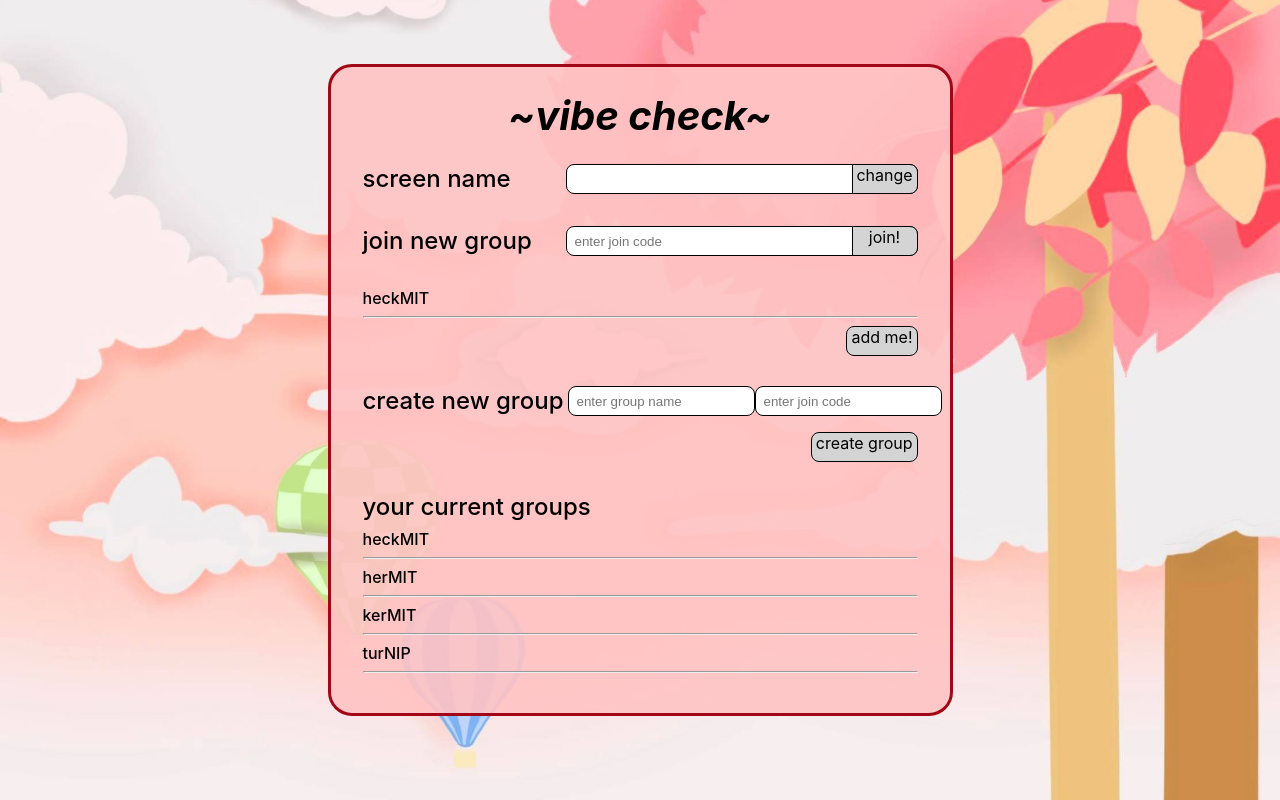
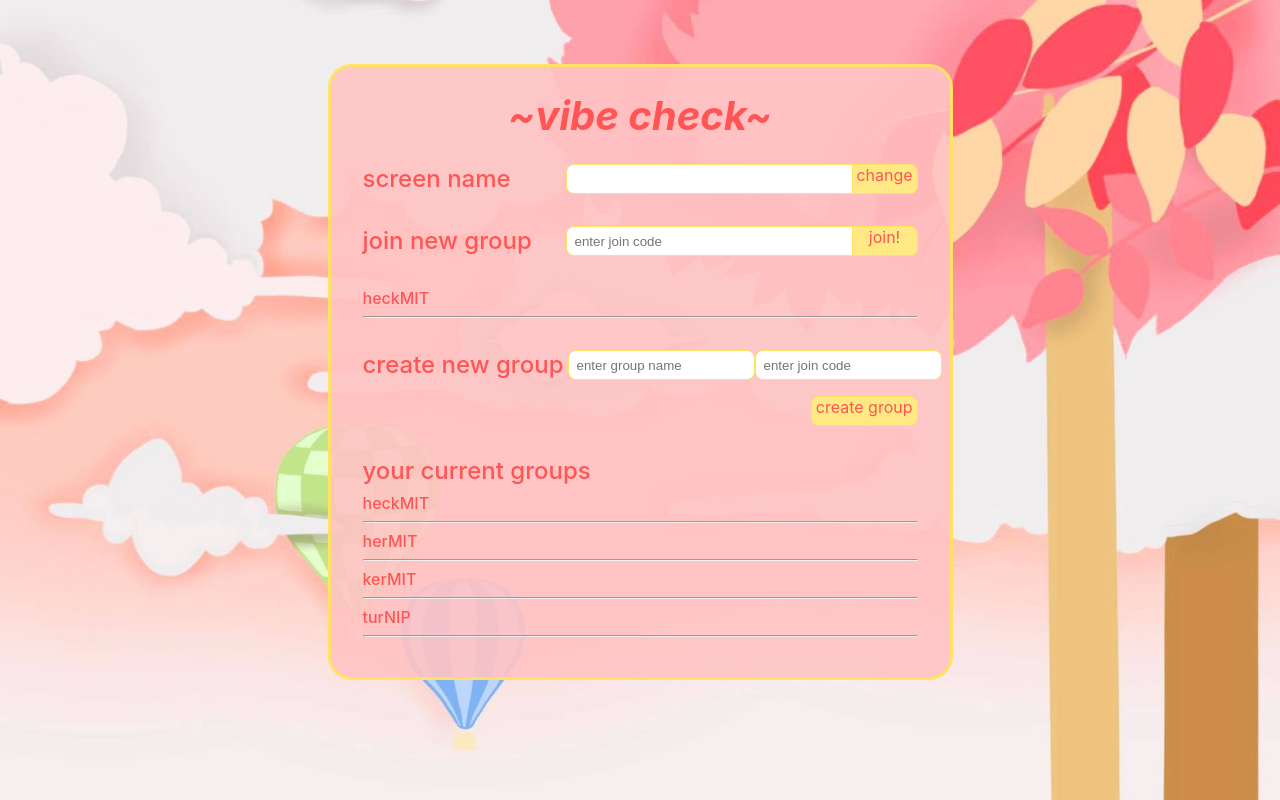
Before and after one commit to cindy-x-wang/vibecheck, a React (Create React App) app in the folder settings-tab/: page / in a window 1280 px wide. Built offline with nearby package versions, Linux system fonts and the light colour scheme.

Commit message:
cleaned up code + css

```diff
--- a/settings-tab/src/App.css
+++ b/settings-tab/src/App.css
@@ -4,6 +4,10 @@ body {
   background-size: cover;
   background-position: center;
   background-repeat: no-repeat;
+}
+
+div {
+  color: rgb(255, 85, 85);
 }
 
 .App-container {
@@ -13,7 +17,7 @@ body {
 }
 
 .App-vibeBox {
-  border: 3px solid rgb(162, 7, 23);
+  border: 3px solid rgb(255, 226, 99);
   border-radius: 24px;
   background-color: rgba(255, 196, 196, 0.9);
 
@@ -51,7 +55,8 @@ body {
 
 input {
   border-radius: 8px;
-  border: 1px solid black;
+  border: 1px solid rgb(255, 226, 99);
+  ;
   height: 28px;
   padding: 0;
   padding-left: 8px;
@@ -75,16 +80,16 @@ input:focus {
   top: 0;
   right: 0;
 
-  border: 1px solid black;
+  border: 1px solid rgb(255, 226, 99);
   height: 28px;
   width: 64px;
 
-  background-color: #d4d4d4;
+  background-color: rgb(255, 233, 133);
   border-radius: 0px 8px 8px 0px;
 }
 
 .App-nameSubmit:hover {
-  background-color: #cacaca;
+  background-color: rgb(255, 226, 99);
 }
 
 .App-displayGroups{
@@ -120,16 +125,16 @@ input:focus {
   padding: 0px 4px;
   border-radius: 8px;
   height: 28px;
-  background-color: #d4d4d4;
+  background-color: rgb(255, 233, 133);
 
 
   position: absolute;
   right: 0;
-  border: 1px solid black;
+  border: 1px solid  rgb(255, 226, 99);
 }
 
 .App-button:hover {
-  background-color: #cacaca;
+  background-color:  rgb(255, 226, 99);
 }
 /*
 .group-div {
--- a/settings-tab/src/App.js
+++ b/settings-tab/src/App.js
@@ -107,7 +107,6 @@ class App extends React.Component {
           <Group groupMembers={groupMembers} groupName={groupName} first={first}/>
           <div
             className='App-group-leave'
-            // onClick={}
           >
           </div>
         </div>
@@ -144,18 +143,12 @@ class App extends React.Component {
                   onChange={this.joinCodeChange}
                   placeholder='enter join code'
                 />
-                <div className='App-nameSubmit'> join! </div>
+                <div className='App-nameSubmit' onClick={this.joinGroup}> join! </div>
              </div>
             </div>
 
 
             <Group groupMembers={this.state.groupMembers} groupName={this.state.groupName} first={true}/>
-
-
-            <div className='App-buttonContainer'>
-              <div className='App-button' onClick={this.joinGroup}> add me! </div>
-            </div>
-
 
             <div className='App-fieldContainer' style={{marginTop: 32, marginBottom: 16}}>
               <div className='App-fields'> create new group </div>
@@ -180,14 +173,7 @@ class App extends React.Component {
             <div className='App-displayGroups'>
               <div className='App-fields App-group'> your current groups </div>
               {groups}
-              {/* {Object.keys(this.state.groups).map((key) => {
-                return (
-                  <div className='group-div'>
-                    <div className='group-name'> {key} </div>
-                    <div className='group-members'> {this.state.groups[key]} </div>
-                  </div>
-                )
-              })} */}
+
             </div>
 
 
```
